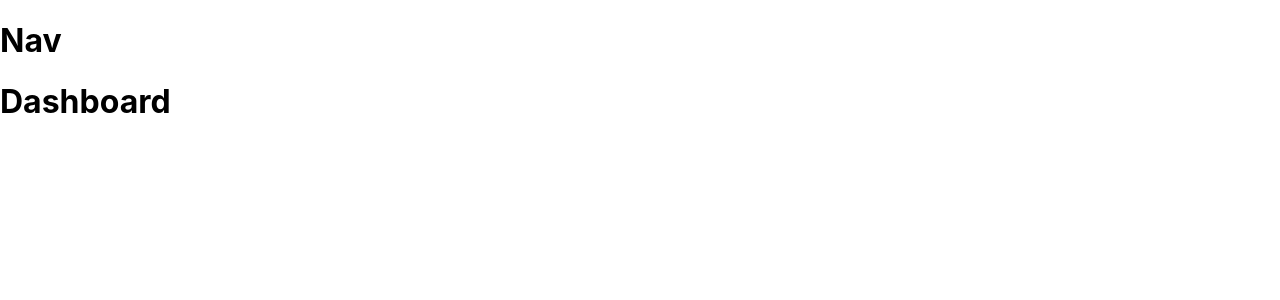
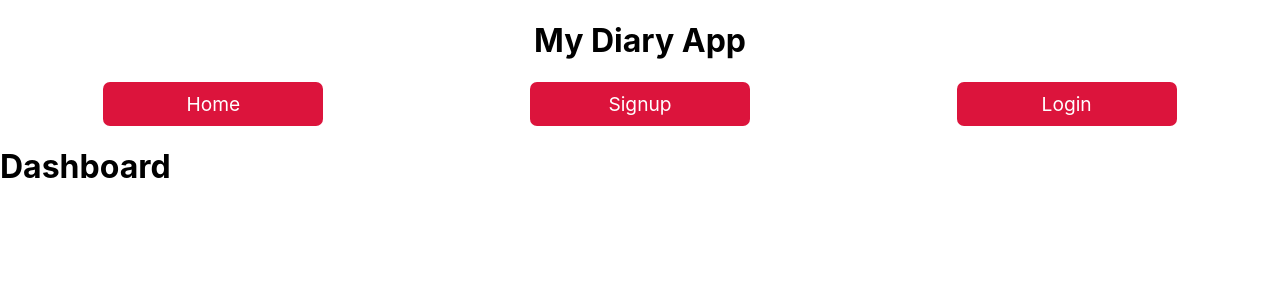
Before and after one commit to WanjaNjunge/diary, a React (Create React App) app in the folder client/: page /dashboard/1 in a window 1280 px wide. Shown: the top 300 px of the page. Built offline with nearby package versions, Linux system fonts and the light colour scheme.

Commit message:
Add Nav component with basic css

```diff
--- a/client/src/components/Nav.js
+++ b/client/src/components/Nav.js
@@ -1,7 +1,15 @@
 import React from "react"
+import { Link } from "react-router-dom"
 
 const Nav = (props) => {
-    return <h1>Nav</h1>
+    return <header>
+        <h1>My Diary App</h1>
+        <nav>
+            <Link to="/"><div>Home</div></Link>
+            <Link to="/auth/signup"><div>Signup</div></Link>
+            <Link to="/auth/login"><div>Login</div></Link>
+        </nav>
+    </header>
 }
 
 export default Nav
--- a/client/src/index.css
+++ b/client/src/index.css
@@ -11,3 +11,38 @@ code {
   font-family: source-code-pro, Menlo, Monaco, Consolas, 'Courier New',
     monospace;
 }
+
+
+/* NAV COMPONENT*/
+header {
+  text-align: center;
+}
+
+
+
+header nav {
+  display: flex;
+  justify-content: space-around;
+}
+
+
+header nav a {
+  color: #000;
+  text-decoration: none;
+}
+
+
+header nav div {
+  font-size: larger;
+  background-color: crimson;
+  color: white;
+  width: 200px;
+  border-radius: 7px;
+  transition: background-color .2s, color .2s;
+  padding: 10px;
+}
+
+header nav div:hover {
+  background-color: burlywood;
+  color: crimson;
+}
```
